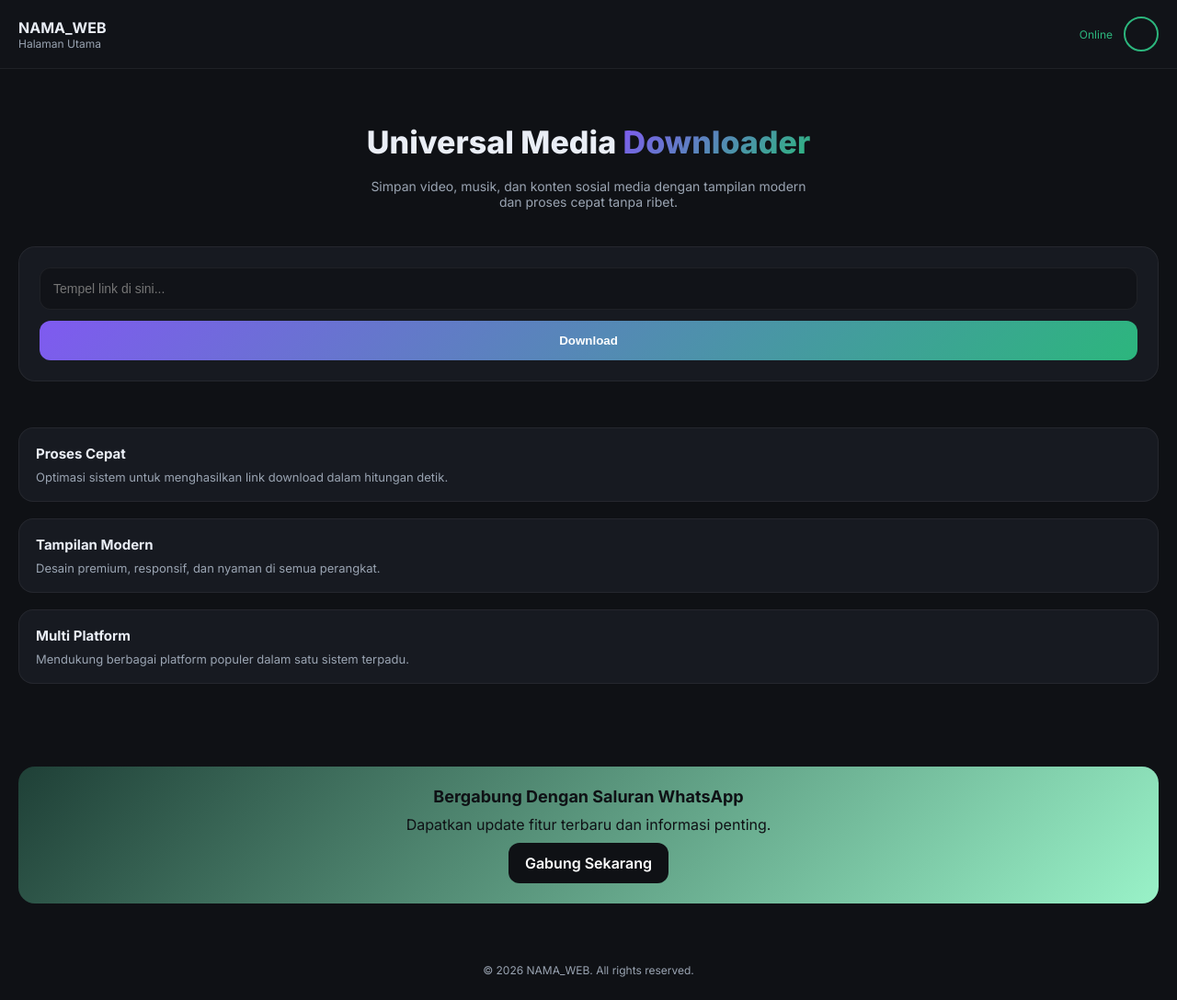
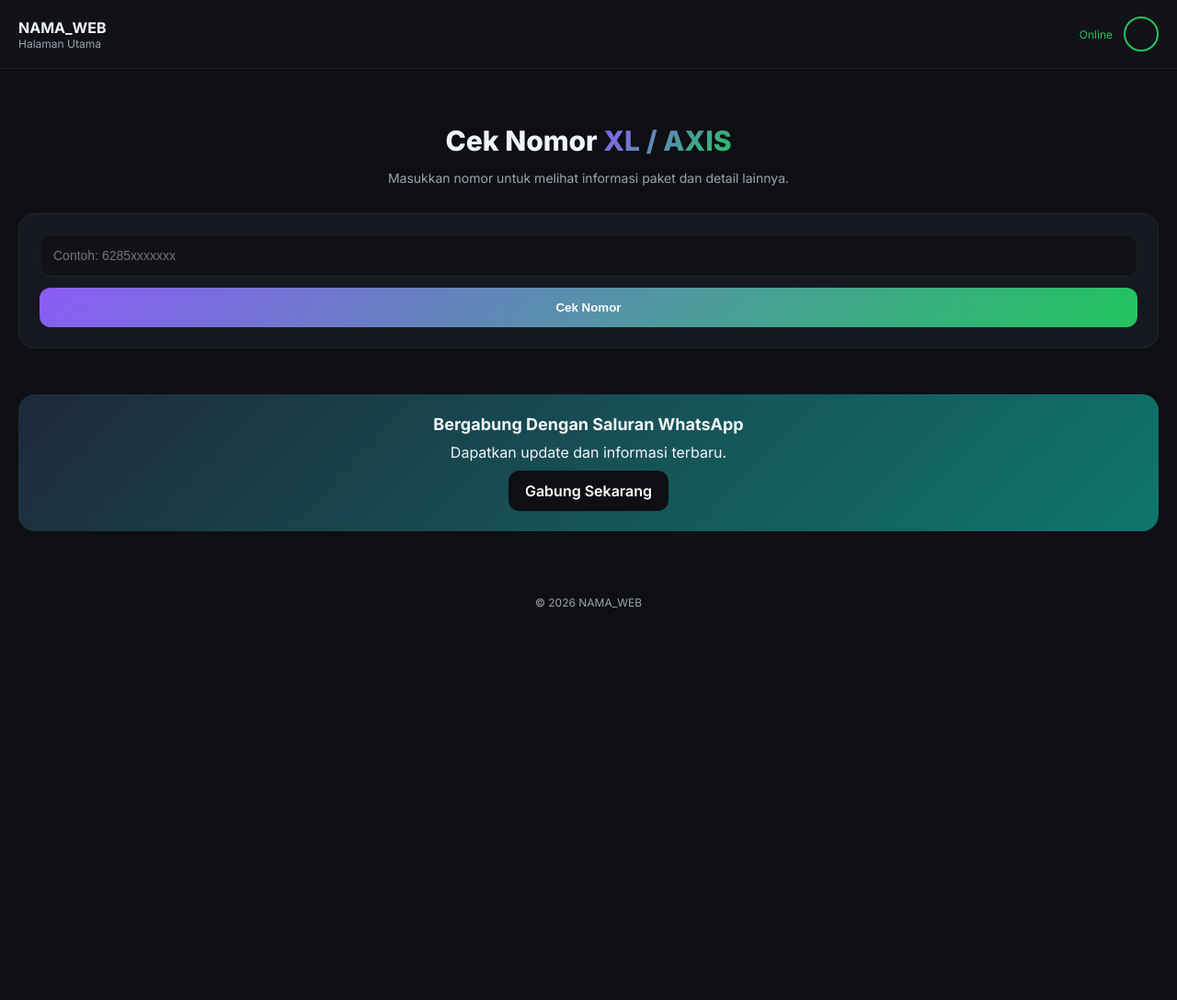
Before and after one commit to rahmat-369/Cek-kartu-xl-axis, a website: page public/index.html in a window 1280 px wide. Shown: the whole page at 92% size. After the commit the page ends 800 px from the top, so only its background shows below. Drawn offline with Linux system fonts and the light colour scheme.

Commit message:
Update title and styles in index.html

```diff
--- a/public/index.html
+++ b/public/index.html
@@ -3,18 +3,18 @@
 <head>
 <meta charset="UTF-8">
 <meta name="viewport" content="width=device-width, initial-scale=1.0">
-<title>NAMA_WEB</title>
+<title>Sidompul Checker</title>
 
 <link href="https://fonts.googleapis.com/css2?family=Inter:wght@400;500;600;700;800&display=swap" rel="stylesheet">
 
 <style>
 :root{
-  --bg:#0f1115;
-  --card:#171a21;
+  --bg:#0e0f13;
+  --card:#16181f;
   --border:rgba(255,255,255,0.06);
-  --text:#eaeef6;
-  --muted:#9aa4b2;
-  --accent:linear-gradient(135deg,#7f5af0,#2cb67d);
+  --text:#f1f5f9;
+  --muted:#9ca3af;
+  --accent:linear-gradient(135deg,#8b5cf6,#22c55e);
 }
 
 *{margin:0;padding:0;box-sizing:border-box}
@@ -31,7 +31,7 @@
   align-items:center;
   padding:18px 20px;
   border-bottom:1px solid var(--border);
-  background:#111318;
+  background:#111217;
 }
 .nav-left{
   display:flex;
@@ -56,22 +56,21 @@
   border-radius:50%;
   background-size:cover;
   background-position:center;
-  border:2px solid #2cb67d;
+  border:2px solid #22c55e;
 }
 .status{
   font-size:12px;
-  color:#2cb67d;
+  color:#22c55e;
 }
 
 /* HERO */
 .hero{
-  padding:60px 20px 40px;
+  padding:60px 20px 30px;
   text-align:center;
 }
 .hero h1{
-  font-size:34px;
+  font-size:30px;
   font-weight:800;
-  line-height:1.2;
 }
 .hero span{
   background:var(--accent);
@@ -79,22 +78,18 @@
   -webkit-text-fill-color:transparent;
 }
 .hero p{
-  margin-top:18px;
+  margin-top:14px;
   color:var(--muted);
   font-size:14px;
-  max-width:500px;
-  margin-left:auto;
-  margin-right:auto;
 }
 
-/* INPUT CARD */
+/* CARD INPUT */
 .card{
   margin:0 20px;
   padding:22px;
   background:var(--card);
   border-radius:18px;
   border:1px solid var(--border);
-  backdrop-filter:blur(10px);
 }
 .input-group{
   display:flex;
@@ -105,7 +100,7 @@
   padding:14px;
   border-radius:12px;
   border:1px solid var(--border);
-  background:#111318;
+  background:#111217;
   color:white;
   font-size:14px;
 }
@@ -119,38 +114,25 @@
   cursor:pointer;
   transition:0.3s;
 }
-button:hover{
-  opacity:0.9;
+button:hover{opacity:0.9}
+
+/* RESULT */
+.result{
+  margin-top:18px;
+  padding:16px;
+  border-radius:14px;
+  background:#111217;
+  border:1px solid var(--border);
+  font-size:13px;
+  display:none;
 }
 
-/* FEATURES */
-.features{
-  padding:50px 20px;
-  display:grid;
-  gap:18px;
-}
-.feature-card{
-  background:var(--card);
-  border-radius:16px;
-  padding:18px;
-  border:1px solid var(--border);
-}
-.feature-card h3{
-  font-size:15px;
-  margin-bottom:8px;
-}
-.feature-card p{
-  font-size:13px;
-  color:var(--muted);
-}
-
-/* WHATSAPP JOIN */
+/* WHATSAPP */
 .join{
-  margin:40px 20px;
+  margin:50px 20px;
   padding:22px;
   border-radius:18px;
-  background:linear-gradient(135deg,#1f4037,#99f2c8);
-  color:#0f1115;
+  background:linear-gradient(135deg,#1e293b,#0f766e);
   text-align:center;
 }
 .join h2{
@@ -162,7 +144,7 @@
   margin-top:10px;
   padding:12px 18px;
   border-radius:12px;
-  background:#0f1115;
+  background:#0e0f13;
   color:white;
   text-decoration:none;
   font-weight:600;
@@ -170,7 +152,7 @@
 
 footer{
   text-align:center;
-  padding:25px;
+  padding:20px;
   font-size:12px;
   color:var(--muted);
 }
@@ -179,7 +161,6 @@
 
 <body>
 
-<!-- NAVBAR -->
 <div class="nav">
   <div class="nav-left">
     <div class="nav-title">NAMA_WEB</div>
@@ -188,52 +169,68 @@
 
   <div class="nav-right">
     <div class="status">Online</div>
-    <div class="profile" style="background-image:url('PROFILE_IMAGE_URL')"></div>
+    <div class="profile" style="background-image:url('LINK_GAMBAR_PROFILE')"></div>
   </div>
 </div>
 
-<!-- HERO -->
 <section class="hero">
-  <h1>Universal Media <span>Downloader</span></h1>
-  <p>Simpan video, musik, dan konten sosial media dengan tampilan modern dan proses cepat tanpa ribet.</p>
+  <h1>Cek Nomor <span>XL / AXIS</span></h1>
+  <p>Masukkan nomor untuk melihat informasi paket dan detail lainnya.</p>
 </section>
 
-<!-- INPUT -->
 <div class="card">
   <div class="input-group">
-    <input type="text" placeholder="Tempel link di sini...">
-    <button>Download</button>
+    <input id="number" type="text" placeholder="Contoh: 6285xxxxxxx">
+    <button onclick="checkNumber()">Cek Nomor</button>
   </div>
+
+  <div id="result" class="result"></div>
 </div>
 
-<!-- FEATURES -->
-<section class="features">
-  <div class="feature-card">
-    <h3>Proses Cepat</h3>
-    <p>Optimasi sistem untuk menghasilkan link download dalam hitungan detik.</p>
-  </div>
-
-  <div class="feature-card">
-    <h3>Tampilan Modern</h3>
-    <p>Desain premium, responsif, dan nyaman di semua perangkat.</p>
-  </div>
-
-  <div class="feature-card">
-    <h3>Multi Platform</h3>
-    <p>Mendukung berbagai platform populer dalam satu sistem terpadu.</p>
-  </div>
-</section>
-
-<!-- WHATSAPP JOIN -->
 <div class="join">
   <h2>Bergabung Dengan Saluran WhatsApp</h2>
-  <p>Dapatkan update fitur terbaru dan informasi penting.</p>
+  <p>Dapatkan update dan informasi terbaru.</p>
   <a href="LINK_WHATSAPP" target="_blank">Gabung Sekarang</a>
 </div>
 
 <footer>
-© 2026 NAMA_WEB. All rights reserved.
+© 2026 NAMA_WEB
 </footer>
 
+<script>
+async function checkNumber(){
+  const number = document.getElementById("number").value;
+  const resultBox = document.getElementById("result");
+
+  resultBox.style.display = "block";
+  resultBox.innerHTML = "Memproses...";
+
+  try{
+    const res = await fetch("/api/check",{
+      method:"POST",
+      headers:{"Content-Type":"application/json"},
+      body:JSON.stringify({number})
+    });
+
+    const data = await res.json();
+
+    if(!data.success){
+      resultBox.innerHTML = data.message;
+      return;
+    }
+
+    let html = "";
+    for(const key in data.results){
+      html += "<div><strong>"+key+"</strong>: "+data.results[key]+"</div>";
+    }
+
+    resultBox.innerHTML = html;
+
+  }catch(err){
+    resultBox.innerHTML = "Terjadi kesalahan.";
+  }
+}
+</script>
+
 </body>
-</html>
+  </html>
```
